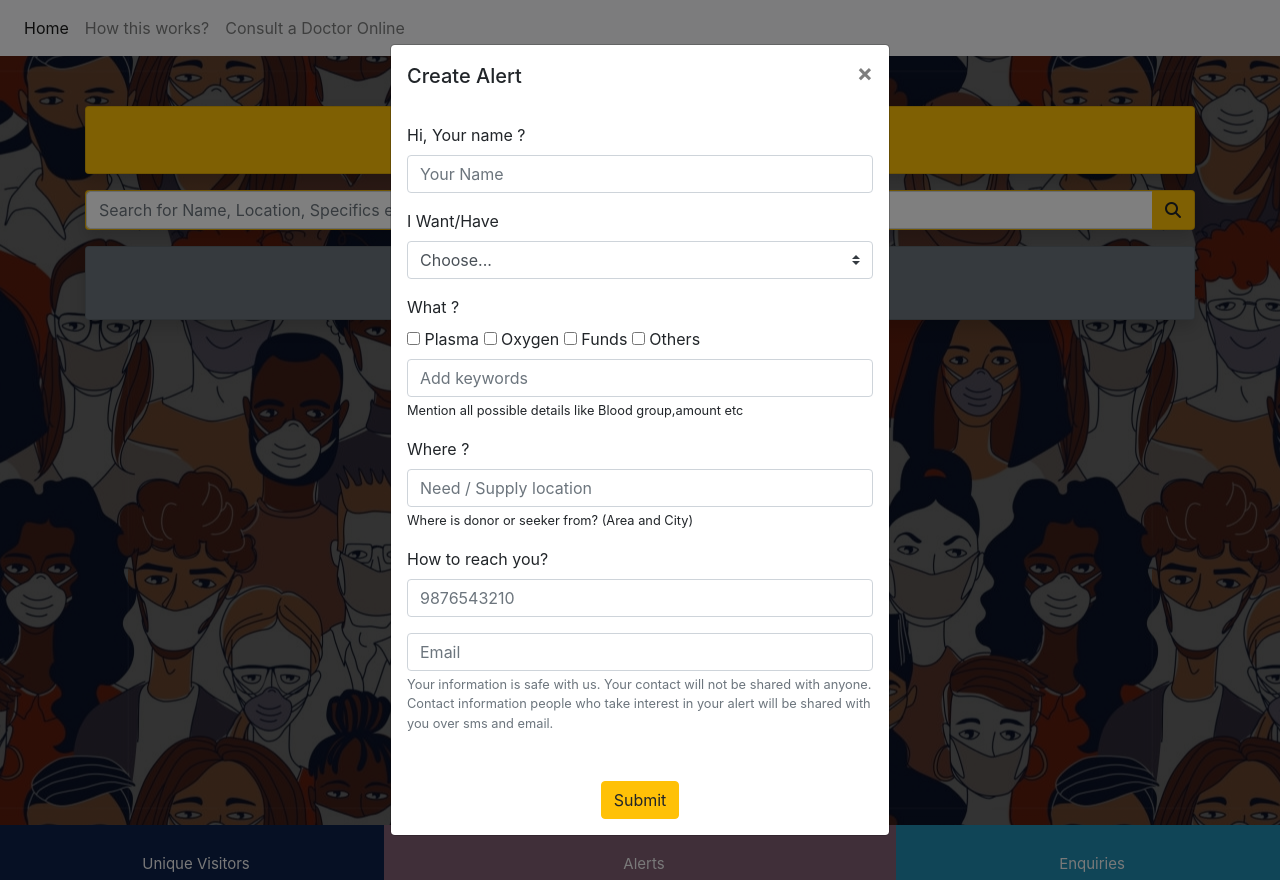
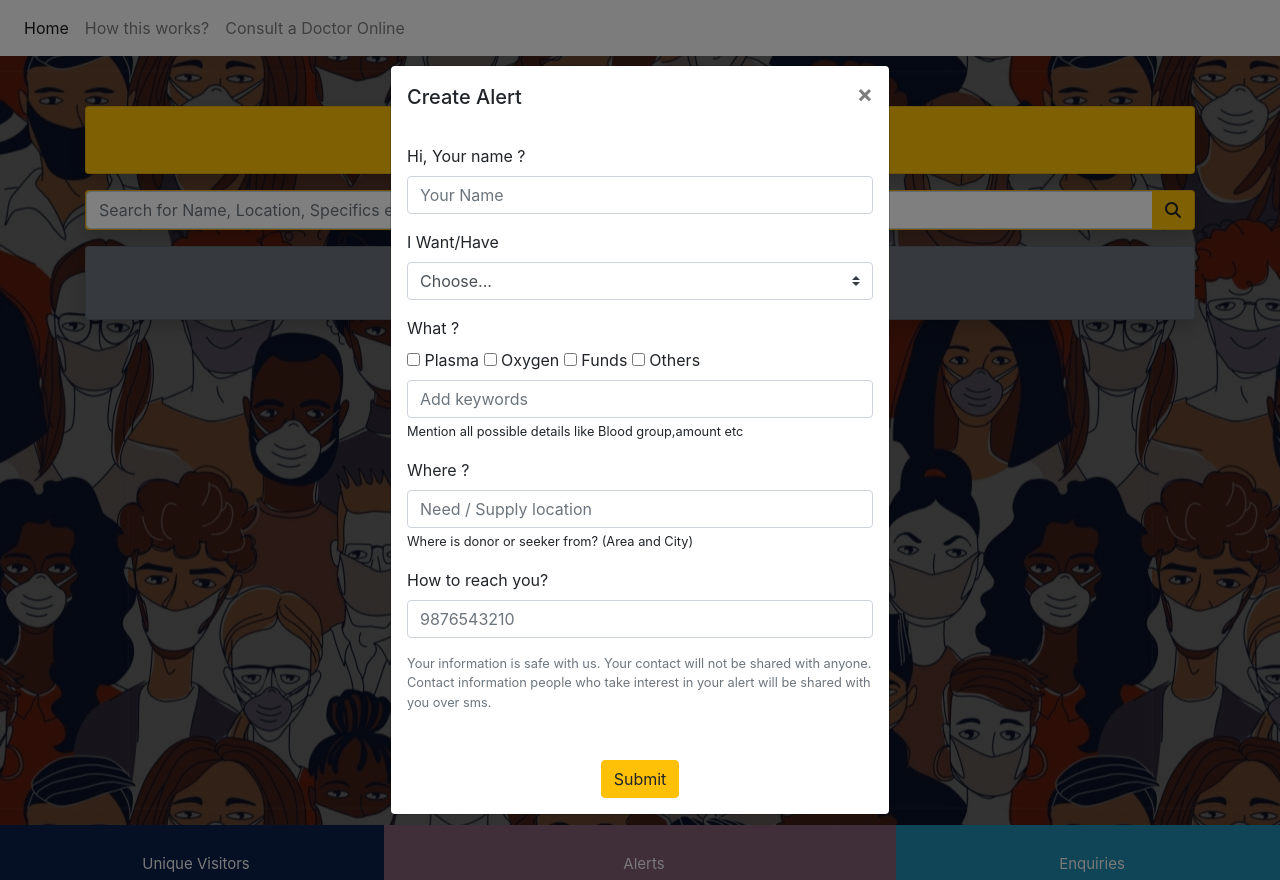
Before and after one commit to pseudo-sm/covidasha, a Django app: template app/templates/index.html in a window 1280 px wide, after a click on "Create Alert". Run offline with Django 3.2, Linux system fonts and the light colour scheme; the template is opened without the code that fills it, so the values that code supplies are empty; some libraries are stand-ins or nearby versions.

Commit message:
added tawk and removed email from the picture

```diff
--- a/app/models.py
+++ b/app/models.py
@@ -12,7 +12,6 @@ class Alert(models.Model):
     what = models.CharField(max_length=300)
     location = models.CharField(max_length=300)
     phone = models.CharField(max_length=100)
-    email = models.CharField(max_length=100)
     datetime = models.DateTimeField(auto_now=True)
     plasma = models.BooleanField(default=False)
     oxygen = models.BooleanField(default=False)
@@ -42,7 +41,6 @@ class Enquiry(models.Model):
     alert = models.ForeignKey(Alert,on_delete=models.CASCADE)
     name = models.CharField(max_length=100)
     phone = models.CharField(max_length=100)
-    email = models.CharField(max_length=100)
     datetime = models.DateTimeField(auto_now=True)
 
     def __str__(self):
--- a/app/templates/enquiryForm.html
+++ b/app/templates/enquiryForm.html
@@ -16,7 +16,6 @@
           <div class="form-group">
             <label for="e-phone">How to reach you?</label><br>
             <input type="text" class="form-control" id="e-phone" placeholder="999999999" required>
-            <input type="text" class="form-control mt-2" id="e-email" placeholder="Email" required>
             <small id="emailHelp" class="form-text text-muted">Your contact information will be shared with the person</small>
           </div>
         </div>
@@ -34,20 +33,18 @@
       name = $("#e-name").val();
       alert_id = $(this).attr('alert-id');
       phone = $("#e-phone").val();
-      email = $("#e-email").val();
 
         $.ajax({
               url: "/create-enquire",
               type: "POST",
               data: {
                   "name": name,
-                  "email": email,
                   "alert_id": alert_id,
                   "phone": phone,
               },
               dataType: "json",
               success: function (res) {
-                  alert('Successfully Submitted. Wait for a call or an email!!');
+                  alert('Successfully Submitted. Wait for a call!!');
                   $("#enquiryForm").modal('hide');
               }
           });
--- a/app/templates/how_work.html
+++ b/app/templates/how_work.html
@@ -338,10 +338,10 @@ p,a,h1,h2,h3,h4 {
         <h3 class="text-white text-center">Wait for people to respond to your Enquiry.</h3>
       </div>
       <div class="carousel-item">
-        <h3 class="text-white text-center">When someone takes interest in your enquiry you get their email and phone delivered to your contact information.</h3>
+        <h3 class="text-white text-center">When someone takes interest in your enquiry you get their  phone delivered to your contact information.</h3>
       </div>
         <div class="carousel-item">
-        <h3 class="text-white text-center">Call or Email them directly. If that is not sufficient feel free to call the support number sent to you via email.</h3>
+        <h3 class="text-white text-center">Call them directly. If that is not sufficient feel free to call the support number sent to you via sms.</h3>
       </div>
     </div>
     <!-- /.text-center -->
--- a/app/templates/index.html
+++ b/app/templates/index.html
@@ -323,6 +323,18 @@ select.errorHighlight, input.errorHighlight{
       </div>
     </a>
   </div>
-
+<!--Start of Tawk.to Script-->
+<script type="text/javascript">
+var Tawk_API=Tawk_API||{}, Tawk_LoadStart=new Date();
+(function(){
+var s1=document.createElement("script"),s0=document.getElementsByTagName("script")[0];
+s1.async=true;
+s1.src='https://embed.tawk.to/6086b73c62662a09efc23327/1f473nhcr';
+s1.charset='UTF-8';
+s1.setAttribute('crossorigin','*');
+s0.parentNode.insertBefore(s1,s0);
+})();
+</script>
+<!--End of Tawk.to Script-->
 </body>
 </html>
--- a/app/templates/modalForm.html
+++ b/app/templates/modalForm.html
@@ -58,9 +58,7 @@
             <p class="errortext">Enter valid number.</p>
           </div>
           <div class="form-group">
-            <input type="text" class="form-control mt-2 autocheck" id="email" placeholder="Email" required>
-            <p class="errortext">Enter valid email.</p>
-            <small id="emailHelp" class="form-text text-muted">Your information is safe with us. Your contact will not be shared with anyone. Contact information people who take interest in your alert will be shared with you over sms and email.</small>
+            <small id="emailHelp" class="form-text text-muted">Your information is safe with us. Your contact will not be shared with anyone. Contact information people who take interest in your alert will be shared with you over sms.</small>
           </div>
         </div>
         <div class="modal-footer border-top-0 d-flex justify-content-center">
@@ -81,7 +79,6 @@
       let phone = $("#phone").val();
       var types = $(".type").map(function(){if($(this).is(':checked')){return $(this).val()};}).get();
       console.log(types,"types");
-      let email = $("#email").val();
       let validFlag = 1;
       if(!!!name){
         $('#name').addClass('errorHighlight');
@@ -115,18 +112,12 @@
         $('#phone ~ p.errortext').show(animSpeed);
         validFlag = 0;
       }
-      if(!!!email){
-        $('#email').addClass('errorHighlight');
-        $('#email ~ p.errortext').show(animSpeed);
-        validFlag = 0;
-      }
       if(!!validFlag) {
       $.ajax({
             url: "/create-alert",
             type: "POST",
             data: {
                 "name": name,
-                "email": email,
                 "type": type,
                 "content": content,
                 "location": location_,
```
Also changed, not shown: app/views.py (+3 -14 lines), app/migrations/0010_auto_20210426_1827.py (added), db.sqlite3.
